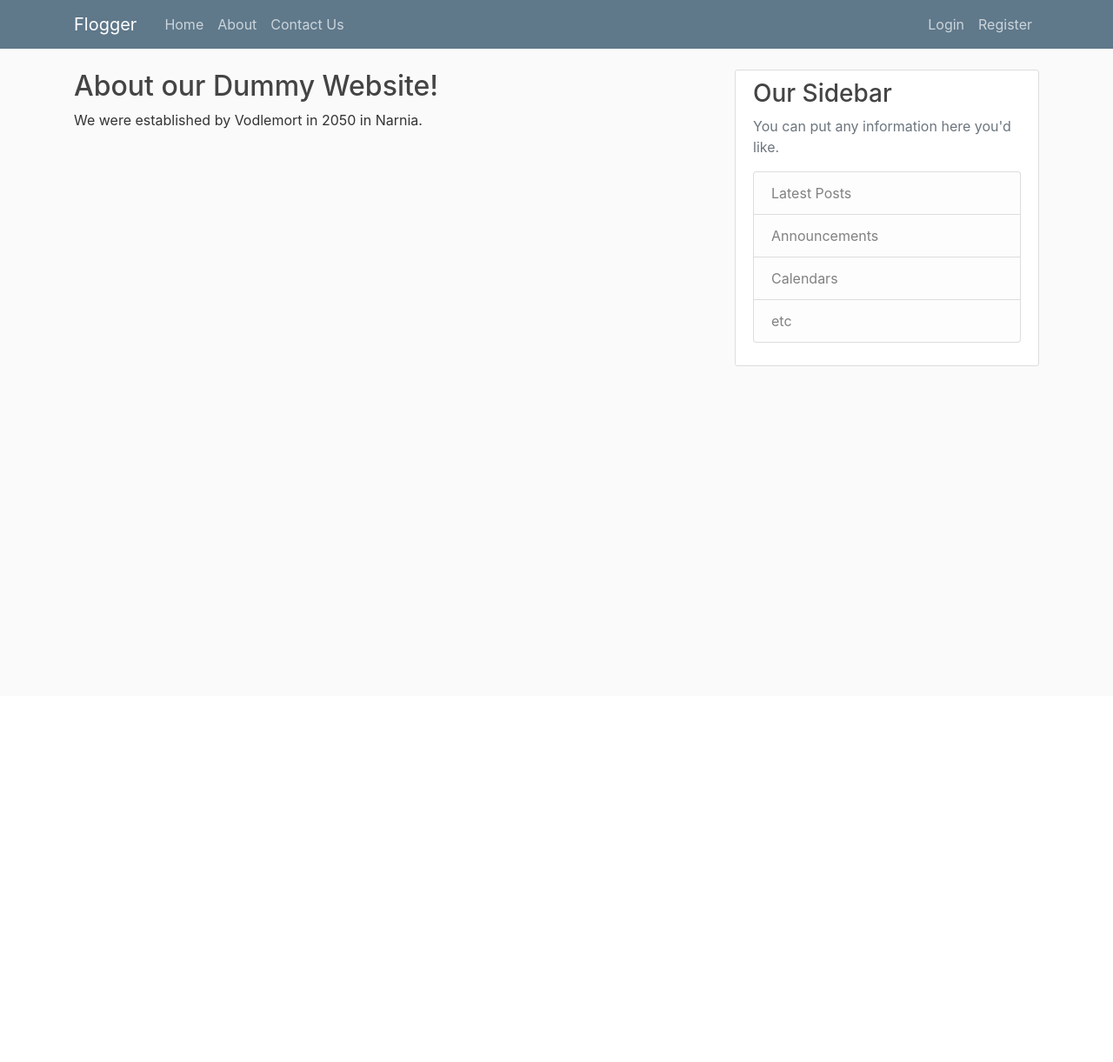
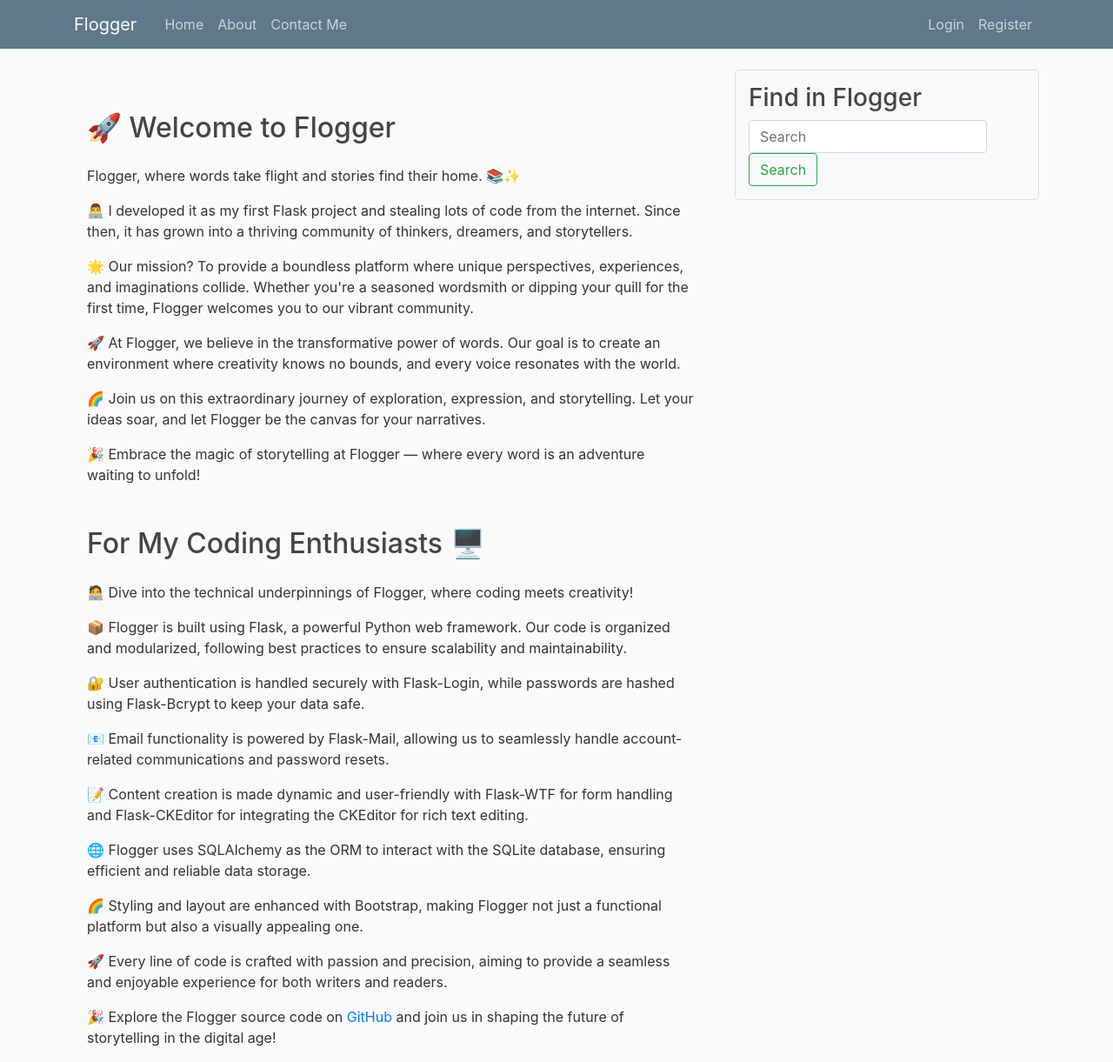
Before and after one commit to AbhishekT-2002/Flask-Blog, a Flask app: page /about in a window 1280 px wide. Shown: the whole page at 87% size. Before the commit the page ends 421 px from the top, so only its background shows below. Run offline with Flask 3, Linux system fonts and the light colour scheme; some libraries are stand-ins or nearby versions.

Commit message:
Added a search bad and some general updates

```diff
--- a/blogapp/__init__.py
+++ b/blogapp/__init__.py
@@ -5,11 +5,12 @@
 from flask_login import LoginManager
 from flask_mail import Mail
 from blogapp.config import Config
-
+from flask_ckeditor import CKEditor
 
 
 db = SQLAlchemy()
 bcrypt = Bcrypt()
+ckeditor = CKEditor()
 login_manager = LoginManager()
 login_manager.login_view = 'users.login'
 login_manager.login_message_category = 'info'
@@ -23,6 +24,7 @@
     app.config.from_object(Config)
     db.init_app(app)
     bcrypt.init_app(app)
+    ckeditor.init_app(app)
     login_manager.init_app(app)
     mail.init_app(app)
     from blogapp.users.routes import users
--- a/blogapp/main/routes.py
+++ b/blogapp/main/routes.py
@@ -1,6 +1,5 @@
 from flask import render_template, request, Blueprint
 from blogapp.models import Post
-
 
 main = Blueprint('main', __name__)
 
@@ -17,3 +16,14 @@
 @main.route('/about')
 def about():
     return render_template('about.html', title='About')
+
+@main.route('/contact')
+def contact():
+    return render_template('contact.html', title='Contact Us')
+
+@main.route('/search')
+def search():
+    query = request.args.get('query', '')
+    # Perform a simple search in titles and content
+    results = Post.query.filter((Post.title.contains(query)) | (Post.content.contains(query))).all()
+    return render_template('search_results.html', results=results, query=query)
--- a/blogapp/posts/forms.py
+++ b/blogapp/posts/forms.py
@@ -2,8 +2,9 @@
 from flask_wtf import FlaskForm
 from wtforms import StringField, TextAreaField, SubmitField
 from wtforms.validators import DataRequired
+from flask_ckeditor import CKEditorField
 
 class PostForm(FlaskForm):
     title = StringField('Title', validators=[DataRequired() ])
-    content =  TextAreaField('Content', validators=[DataRequired()])
+    content =  CKEditorField('Content', validators=[DataRequired()])
     submit = SubmitField('Post')
--- a/blogapp/static/main.css
+++ b/blogapp/static/main.css
@@ -78,3 +78,29 @@
   .account-heading {
     font-size: 2.5rem;
   }
+  .social-icons {
+    display: flex;
+    justify-content: center;
+    align-items: center;
+  }
+
+  .social-icon {
+    font-size: 24px;
+    color: #3498db; /* Twitter Blue */
+    margin: 0 10px;
+    transition: color 0.3s ease-in-out;
+  }
+
+  .social-icon:hover {
+    color: #1da1f2; /* Lighter Twitter Blue on hover */
+  }
+
+  .content-section {
+    background-color: #f8f9fa;
+    padding: 15px;
+    border-radius: 5px;
+ }
+
+ .search-result {
+    margin-bottom: 20px;
+ }
--- a/blogapp/templates/about.html
+++ b/blogapp/templates/about.html
@@ -1,5 +1,77 @@
-{%extends "layout.html"%}"
-    {%block content%}
-        <h2>About our Dummy Website!</h2>
-        <p>We were established by Vodlemort in 2050 in Narnia.</p>
-{%endblock content%}
+{% extends "layout.html" %} {% block content %}
+<div class="container mt-5">
+  <h2 class="mb-4">🚀 Welcome to Flogger</h2>
+  <p>Flogger, where words take flight and stories find their home. 📚✨</p>
+  <p>
+    👨‍💻 I developed it as my first Flask project and stealing lots of code from the internet. Since then, it has grown into a thriving
+    community of thinkers, dreamers, and storytellers.
+  </p>
+  <p>
+    🌟 Our mission? To provide a boundless platform where unique perspectives,
+    experiences, and imaginations collide. Whether you're a seasoned wordsmith
+    or dipping your quill for the first time, Flogger welcomes you to our
+    vibrant community.
+  </p>
+  <p>
+    🚀 At Flogger, we believe in the transformative power of words. Our goal is
+    to create an environment where creativity knows no bounds, and every voice
+    resonates with the world.
+  </p>
+  <p>
+    🌈 Join us on this extraordinary journey of exploration, expression, and
+    storytelling. Let your ideas soar, and let Flogger be the canvas for your
+    narratives.
+  </p>
+  <p>
+    🎉 Embrace the magic of storytelling at Flogger — where every word is an
+    adventure waiting to unfold!
+  </p>
+</div>
+<div class="container mt-5">
+  <h2 class="mb-4">For My Coding Enthusiasts 🖥️</h2>
+  <p>
+    🧑‍💻 Dive into the technical underpinnings of Flogger, where coding meets
+    creativity!
+  </p>
+  <p>
+    📦 Flogger is built using Flask, a powerful Python web framework. Our code
+    is organized and modularized, following best practices to ensure scalability
+    and maintainability.
+  </p>
+  <p>
+    🔐 User authentication is handled securely with Flask-Login, while passwords
+    are hashed using Flask-Bcrypt to keep your data safe.
+  </p>
+  <p>
+    📧 Email functionality is powered by Flask-Mail, allowing us to seamlessly
+    handle account-related communications and password resets.
+  </p>
+  <p>
+    📝 Content creation is made dynamic and user-friendly with Flask-WTF for
+    form handling and Flask-CKEditor for integrating the CKEditor for rich text
+    editing.
+  </p>
+  <p>
+    🌐 Flogger uses SQLAlchemy as the ORM to interact with the SQLite database,
+    ensuring efficient and reliable data storage.
+  </p>
+  <p>
+    🌈 Styling and layout are enhanced with Bootstrap, making Flogger not just a
+    functional platform but also a visually appealing one.
+  </p>
+  <p>
+    🚀 Every line of code is crafted with passion and precision, aiming to
+    provide a seamless and enjoyable experience for both writers and readers.
+  </p>
+  <p>
+    🎉 Explore the Flogger source code on
+    <a
+      href="https://github.com/yourusername/flogger"
+      target="_blank"
+      rel="noopener noreferrer"
+      >GitHub</a
+    >
+    and join us in shaping the future of storytelling in the digital age!
+  </p>
+</div>
+{% endblock %}
--- a/blogapp/templates/create_post.html
+++ b/blogapp/templates/create_post.html
@@ -34,5 +34,6 @@
             {{ form.submit(class="btn btn-outline-info") }}
         </div>
     </form>
-
+    {{ ckeditor.load() }}
+    {{ ckeditor.config(name='content') }}
     {%endblock content%}
--- a/blogapp/templates/layout.html
+++ b/blogapp/templates/layout.html
@@ -7,11 +7,15 @@
 
  <!-- Bootstrap CSS -->
  <link rel="stylesheet" href="https://cdn.jsdelivr.net/npm/bootstrap@4.1.3/dist/css/bootstrap.min.css" integrity="sha384-MCw98/SFnGE8fJT3GXwEOngsV7Zt27NXFoaoApmYm81iuXoPkFOJwJ8ERdknLPMO" crossorigin="anonymous">
+ <link rel="stylesheet" href="https://cdnjs.cloudflare.com/ajax/libs/font-awesome/6.2.1/css/all.min.css" />
+ <link rel="stylesheet" href="{{ url_for('static', filename='styles.css') }}">
  <link rel="stylesheet", type="text/css" href="{{url_for('static', filename='main.css')}}">
+ <link alt="logo.png" rel="icon" href="{{ url_for('static', filename='logo.png') }}" type="image/png">
+
     {% if title %}
-        <title>Flog - {{title}}</title>
+        <title>Flogger - {{title}}</title>
     {%else%}
-        <title>Flog</title>
+        <title>Flogger </title>
     {%endif%}
 </head>
 <body>
@@ -26,7 +30,7 @@
               <div class="navbar-nav mr-auto">
                 <a class="nav-item nav-link" href="{{url_for('main.home')}}">Home</a>
                 <a class="nav-item nav-link" href="{{url_for('main.about')}}">About</a>
-                <a class="nav-item nav-link" href="#">Contact Us</a>
+                <a class="nav-item nav-link" href="{{url_for('main.contact')}}">Contact Me</a>
               </div>
               <!-- Navbar Right Side -->
               <div class="navbar-nav">
@@ -62,17 +66,14 @@
     </div>
     <div class="col-md-4">
       <div class="content-section">
-        <h3>Our Sidebar</h3>
-        <p class='text-muted'>You can put any information here you'd like.
-          <ul class="list-group">
-            <li class="list-group-item list-group-item-light">Latest Posts</li>
-            <li class="list-group-item list-group-item-light">Announcements</li>
-            <li class="list-group-item list-group-item-light">Calendars</li>
-            <li class="list-group-item list-group-item-light">etc</li>
-          </ul>
-        </p>
+         <h3>Find in Flogger</h3>
+         <form class="form-inline my-2 my-lg-0" action="{{ url_for('main.search') }}" method="GET">
+            <input class="form-control mr-sm-2" type="search" placeholder="Search" aria-label="Search" name="query">
+            <button class="btn btn-outline-success my-2 my-sm-0" type="submit">Search</button>
+         </form>
       </div>
-    </div>
+   </div>
+
   </div>
 </main>
     <!-- Optional JavaScript -->
```
Also changed, not shown: blogapp/templates/contact.html (added, +61 -0 lines), blogapp/templates/home.html (+19 -6 lines), blogapp/templates/post.html (+3 -7 lines), blogapp/templates/search_results.html (added, +15 -0 lines), blogapp/templates/user_posts.html (+2 -6 lines), blogapp/static/logo.png (added), instance/site.db.
